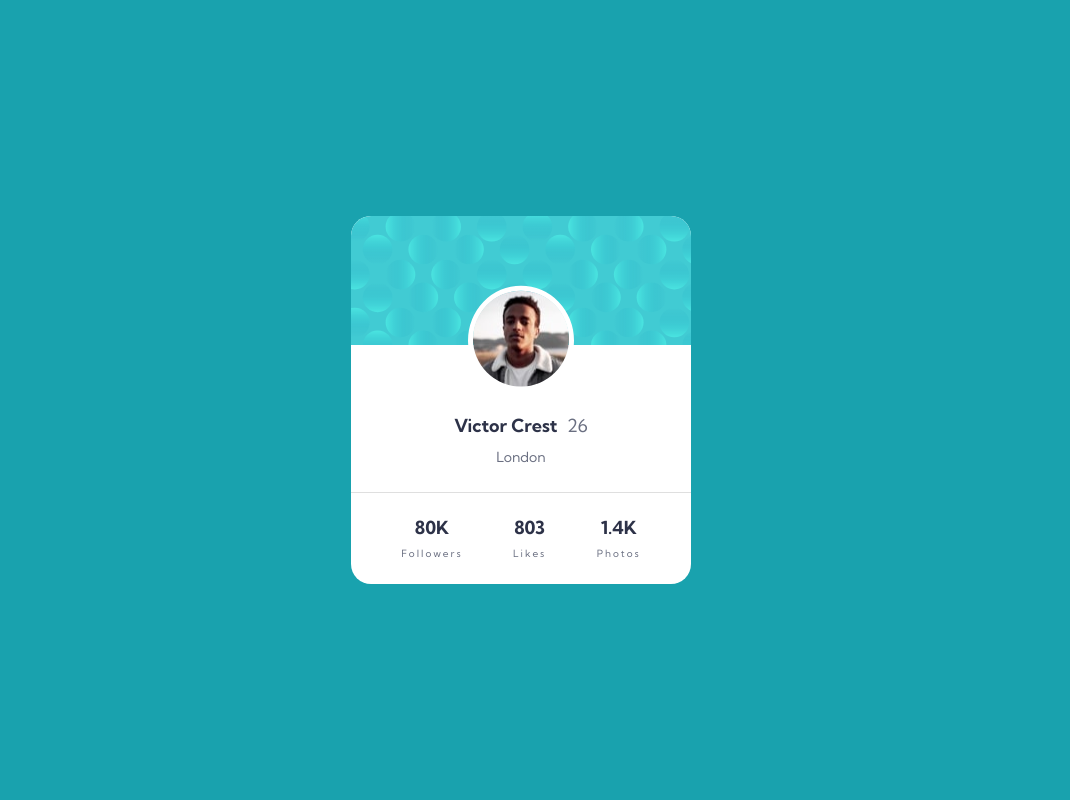
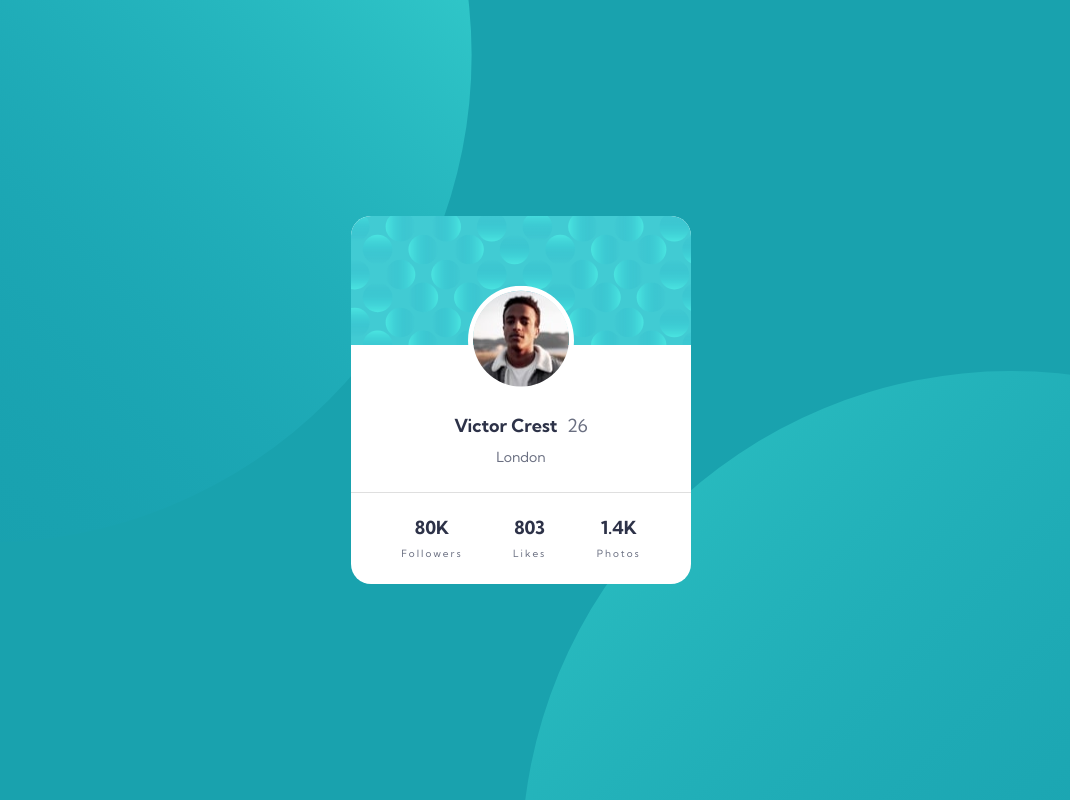
Before and after one commit to ravviolo/profile-card-component, a plain HTML site: page index.html in a window 1280 px wide. Shown: the whole page, without its empty margins (119-1189 px from the left). Drawn offline with Linux system fonts and the light colour scheme.

Commit message:
Add background svg

```diff
--- a/style.css
+++ b/style.css
@@ -8,6 +8,7 @@
   --text: hsl(227, 10%, 46%);
   --border: hsl(0, 0%, 59%);
 }
+
 * {
   margin: 0;
   padding: 0;
@@ -21,7 +22,9 @@ span,
 p {
   color: var(--text);
 }
-/* fonts */
+
+/* Fonts */
+
 .card__title,
 .stat__num {
   font-size: 18px;
@@ -31,26 +34,47 @@ p {
   color: var(--title);
   font-weight: 700;
 }
-/* flex layout */
+
+/* Flex layout */
+
 .card__stats,
 .card__profile,
 .card__info,
 .container {
+  position: relative;
   display: flex;
   flex-direction: column;
   align-items: center;
   justify-content: center;
+  overflow: hidden;
 }
-/* ************************ */
-.card__img,
-.card__img img {
-  border-radius: 50%;
-}
+
 .container {
   height: 100vh;
   background-color: var(--bg);
 }
+
+/* Background bubbles */
+
+.container::before,
+.container::after {
+  position: absolute;
+  top: 50%;
+  left: 50%;
+}
+.container::before {
+  content: url("./images/bg-pattern-top.svg");
+  transform: translate(-105%, -85%);
+}
+.container::after {
+    content: url('./images/bg-pattern-bottom.svg');
+    transform: translate(0%, -3%);
+}
+
+/* **************** */
+
 .card {
+  z-index: 2;
   position: relative;
   height: 23rem;
   border-radius: 20px;
@@ -58,28 +82,34 @@ p {
   max-width: 340px;
   background-color: #fff;
 }
-
 header {
   height: 35%;
   background-image: url("./images/bg-pattern-card.svg");
   border-radius: 20px 20px 0 0;
 }
+.card__info {
+    transform: translateY(-33%);
+  }
 .card__img {
   border: 5px solid #fff;
+}
+.card__img,
+.card__img img {
+  border-radius: 50%;
+}
+.card__profile p {
+    font-size: 14px;
   }
 .card__title h4 {
   display: inline-block;
   padding-right: 5px;
 }
 .card__title {
-  margin: 1em 0 .6em;
+  margin: 1em 0 0.6em;
 }
-.card__profile p {
-  font-size: 14px;
-}
-.card__info {
-  transform: translateY(-33%);
-}
+
+/* **************** */
+
 footer {
   position: absolute;
   bottom: 0;
@@ -96,7 +126,7 @@ footer::before {
   height: 1px;
   width: 100%;
   background-color: var(--border);
-    opacity: .3;
+  opacity: 0.3;
 }
 .card__stats span {
   font-size: 10px;
```
Lines whose indentation alone changed are shown as unchanged.
